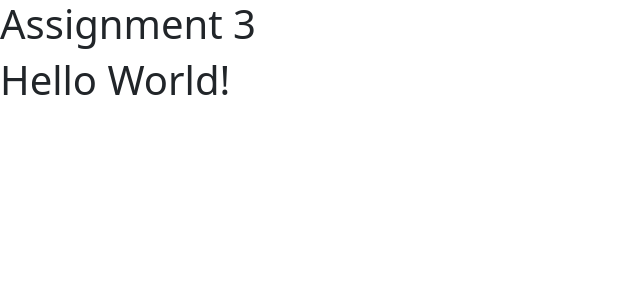
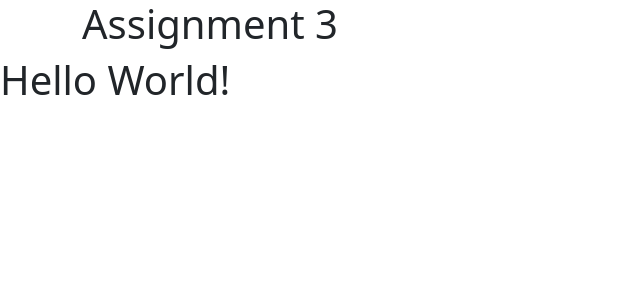
Before and after one commit to dnydlk/kanbas-react-web-app, a React (Create React App) app: page / in a window 1280 px wide. Shown: the top 300 px of the page, without its empty margins (0-640 px from the left). Built offline with nearby package versions, Linux system fonts and the light colour scheme.

Commit message:
Break out Hello World into a separate component

```diff
--- a/src/App.tsx
+++ b/src/App.tsx
@@ -24,12 +24,14 @@
 // export default App;
 
 // import './App.css';
-import Labs from "./labs";
+import Labs from "./labs"; //- imports ./Labs/index.tsx
+import HelloWorld from "./labs/a3/HelloWorld"; //- if the HelloWorld component would have been implemented in HelloWorld/index.tsx, the import statement would have been the same. This simplifies deciding implementing components as single file or a folder. If the extension is ommitted from the import statement, then first it will attempt to import a file called HelloWorld.tsx. If it fails it will then attempt to import index.tsx in a folder called HelloWorld, e.g., HelloWorld/tsx. Since the HelloWorld component is trivial, we decided to use a single file, e.g., HelloWorld.tsx
 function App() {
   return (
+    //- return can only return a single component that's why we wrap the whole content with a <div>
     <div>
       <Labs />
-      <h1>Hello World!</h1>
+      <HelloWorld />
     </div>
   );
 }
--- /dev/null
+++ b/src/labs/a3/HelloWorld.tsx
@@ -0,0 +1,6 @@
+function HelloWorld() {
+  return <h1>Hello World!</h1>;
+}
+export default HelloWorld;
+
+//- notice that if we're returning a single line of code, the parenthesis in the return statement are optional. If HelloWorld would have been a more complex component, we could have implemented it in HelloWorld/index.tsx giving us a whole directory to implement it
--- /dev/null
+++ b/src/labs/a3/index.tsx
@@ -0,0 +1,10 @@
+function Assignment3() {
+  return (
+    //- "container" is a Bootstrap class.
+    //- The library was imported in src/index.tsx and the classes are available to all components without needing to import it again. You can also create additional CSS files and import them in TSX files that need specific styling.
+    <div className="container">
+      <h1>Assignment 3</h1>
+    </div>
+  );
+}
+export default Assignment3;
--- a/src/labs/index.tsx
+++ b/src/labs/index.tsx
@@ -1,10 +1,8 @@
-import { editableInputTypes } from "@testing-library/user-event/dist/utils";
-import exp from "constants";
-
+import Assignment3 from "./a3";
 function Labs() {
   return (
     <div>
-      <h1>Assignment 3</h1>
+      <Assignment3 />
     </div>
   );
 }
```
